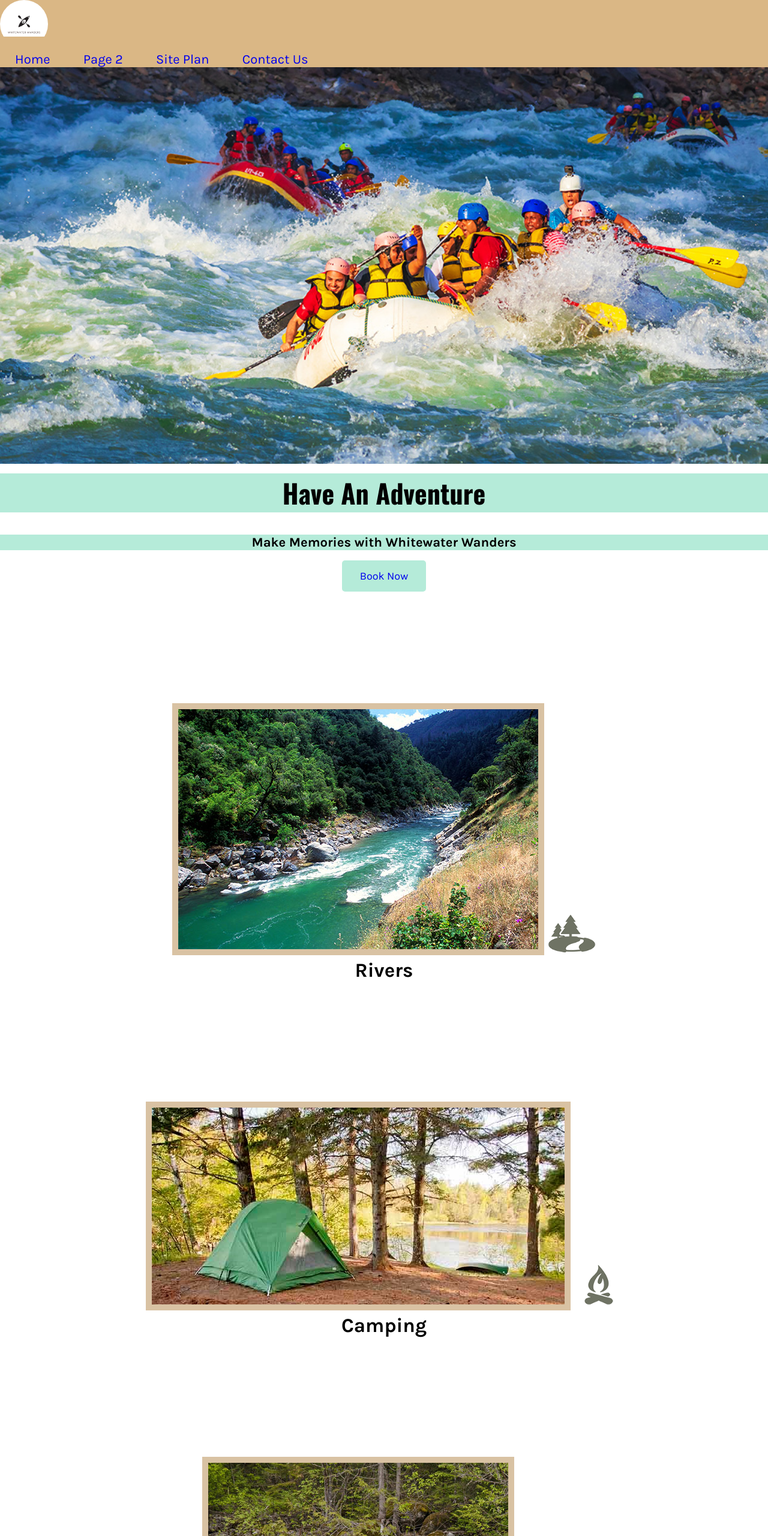
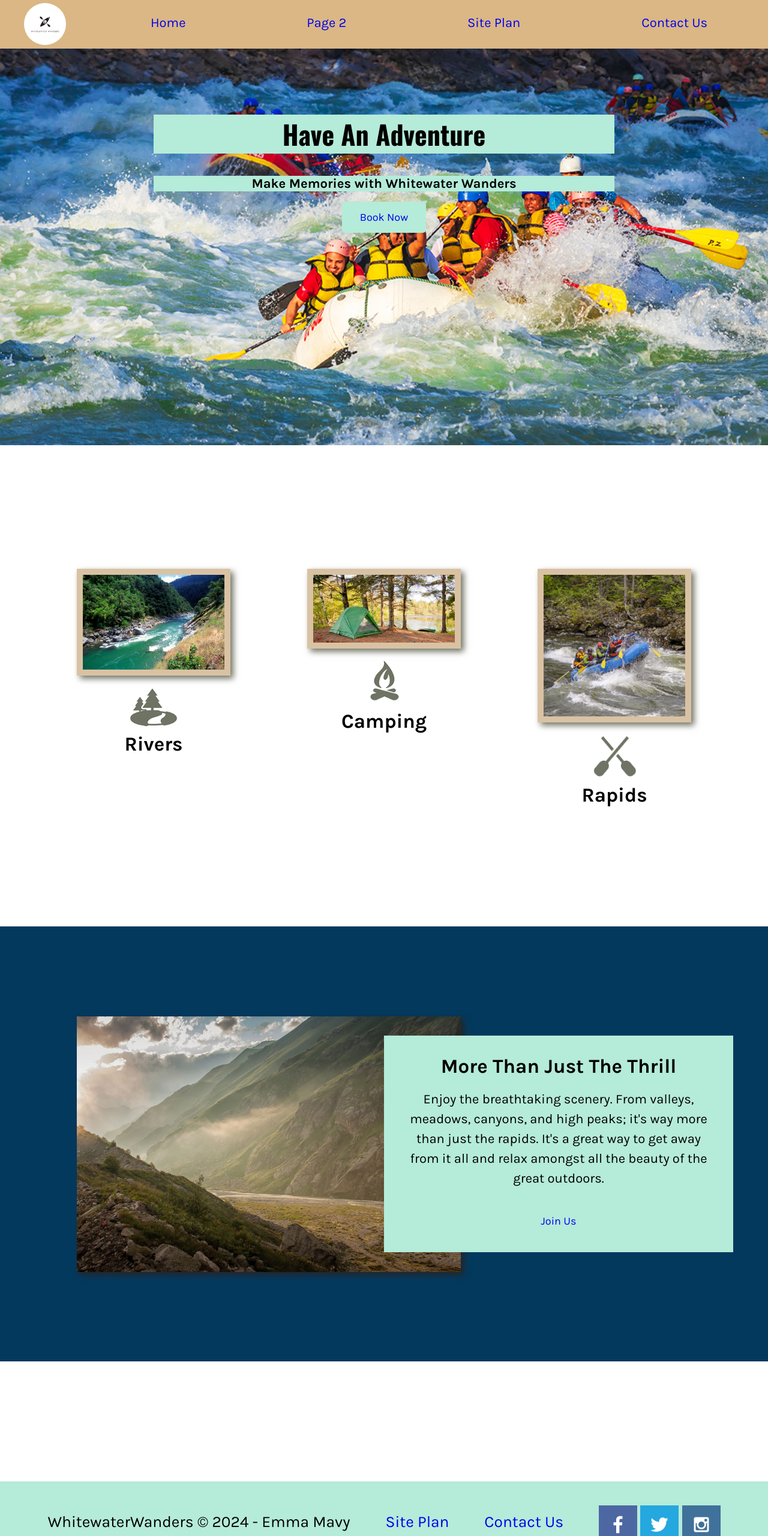
Before and after one commit to emmamavy3/WDD130, a plain HTML site: page wwr/index.html in a window 1280 px wide. Shown: the top 2560 px of the page at 60% size. Drawn offline with nearby package versions, Linux system fonts and the light colour scheme.

Commit message:
Touch ups

```diff
--- a/wwr/styles/site-plan-rafting.css
+++ b/wwr/styles/site-plan-rafting.css
@@ -1,32 +1,30 @@
-
 /* if you are using any Google fonts change the font names below to your fonts.
 Any spaces in your font name should be replaced with a +.
 Fonts are separated by a & */
-@import url('https://fonts.googleapis.com/css2?family=Karla:ital,wght@0,200..800;1,200..800&family=Oswald:wght@200..700&display=swap');
+@import url("https://fonts.googleapis.com/css2?family=Karla:ital,wght@0,200..800;1,200..800&family=Oswald:wght@200..700&display=swap");
 
 :root {
   /* change the values below to your colors from your palette */
-  --primary-color: #04395E   ;
-  --secondary-color: #B5EBD9 ;
-  --accent1-color: #DAB785;
-  --accent2-color: #D5896F;
+  --primary-color: #04395e;
+  --secondary-color: #b5ebd9;
+  --accent1-color: #dab785;
+  --accent2-color: #d5896f;
 
   /* change the values below to your chosen font(s) */
   --heading-font: Oswald;
   --paragraph-font: Karla;
 
   /* these colors below should be chosen from among your palette colors above */
-  --headline-color-on-white: black;  /* headlines on a white background */
-  --headline-color-on-color: #B5EBD9; /* headlines on a colored background */
+  --headline-color-on-white: black; /* headlines on a white background */
+  --headline-color-on-color: #b5ebd9; /* headlines on a colored background */
   --paragraph-color-on-white: black; /* paragraph text on a white background */
-  --paragraph-color-on-color: #B5EBD9; /* paragraph text on a colored background */
-  --paragraph-background-color: #04395E  ;
-  --nav-link-color: #04395E;
-  --nav-background-color: #DAB785;
-  --nav-hover-link-color: #B5EBD9;
-  --nav-hover-background-color: #04395E;
+  --paragraph-color-on-color: #b5ebd9; /* paragraph text on a colored background */
+  --paragraph-background-color: #04395e;
+  --nav-link-color: #04395e;
+  --nav-background-color: #dab785;
+  --nav-hover-link-color: #b5ebd9;
+  --nav-hover-background-color: #04395e;
 }
-
 
 /*  Look around below...but DON'T CHANGE ANYTHING! */
 
@@ -42,7 +40,12 @@ img {
   margin: 0 auto;
   max-width: 300px;
 }
-h1, h2, h3, h4, h5, h6 {
+h1,
+h2,
+h3,
+h4,
+h5,
+h6 {
   font-family: var(--heading-font);
   color: var(--headline-color-on-white);
 }
@@ -60,7 +63,8 @@ header {
   color: var(--headline-color-on-color);
   background-color: var(--paragraph-background-color);
 }
-header > h1, header > h2 {
+header > h1,
+header > h2 {
   color: var(--headline-color-on-color);
 }
 p {
@@ -77,7 +81,7 @@ p {
 .colors th {
   background-color: #999;
 }
-.colors td{
+.colors td {
   width: 25%;
   height: 3em;
 }
@@ -90,7 +94,7 @@ p {
 .accent1 {
   background-color: var(--accent1-color);
 }
-.accent2{
+.accent2 {
   background-color: var(--accent2-color);
 }
 p.colored {
@@ -103,17 +107,18 @@ nav {
   text-align: center;
   font-size: 1.2em;
 }
-nav  {
+nav {
   list-style-type: none;
   display: flex;
 }
 nav a {
-  padding:1em;
+  padding: 1em;
   min-width: 120px;
   text-decoration: none;
   padding: 10px;
 }
-nav a:link, nav a:visited {
+nav a:link,
+nav a:visited {
   color: var(--nav-link-color);
 }
 nav a:hover {
@@ -126,7 +131,8 @@ nav a:hover {
 
   grid-template-columns: repeat(6, 15%);
   grid-template-rows: 3em 1.5em 1.5em 3em;
-  grid-template-areas: ". . home home . ."
+  grid-template-areas:
+    ". . home home . ."
     ". . . top . ."
     ". left left right right ."
     "page2 page2 . . page3 page3";
--- a/wwr/styles/style.css
+++ b/wwr/styles/style.css
@@ -1,29 +1,88 @@
-@import url('https://fonts.googleapis.com/css2?family=Karla:ital,wght@0,200..800;1,200..800&family=Oswald:wght@200..700&display=swap');
+@import url("https://fonts.googleapis.com/css2?family=Karla:ital,wght@0,200..800;1,200..800&family=Oswald:wght@200..700&display=swap");
 
 #content {
   max-width: 1600px;
   margin: 0 auto;
 }
 
+.logo {
+  width: 70px;
+  border-radius: 50%;
+}
+#logo_link {
+  padding-top: 5px;
+  justify-self: center;
+  align-self: center;
+}
+.icon {
+  width: 80px;
+  padding-top: 10px;
+}
+
+nav  {
+  display: flex;
+  justify-content: space-around;
+}
+
 nav a {
   text-align: center;
-  background-color: #DAB785;
+  background-color: #dab785;
   text-decoration: none;
   padding: 25px;
 }
+
+nav a:hover {
+  background-color: #04395e;
+  text-decoration: underline;
+  color: #b5ebd9;
+}
+
+header {
+  background-color: #dab785;
+  display: grid;
+  grid-template-columns: 150px auto;
+}
+
+
 #hero-msg h1, #hero-msg h4 {
   text-align: center;
 }
 
-.button-box{
+h4 {
+  background-color: #b5ebd9;
+}
+
+#hero-box {
+  grid-column: 1/4;
+  grid-row: 1/3;
+}
+
+#hero {
+  display: grid;
+  grid-template-columns: 1fr 3fr 1fr;
+  z-index: -1;
+}
+
+#hero-img {
+  width: 100%;
+}
+
+#hero-msg {
+  grid-column: 2/3;
+  grid-row: 1/2;
+  margin-top: 100px;
+}
+
+.button-box {
   text-align: center;
 }
-main section {
-  text-align: center;
-}
+
 #background {
   height: 725px;
-  background-color: #04395E;
+  background-color: #04395e;
+  width: 100%;
+  grid-column: 1/11;
+  grid-row: 4/9;
 }
 
 body {
@@ -33,25 +92,17 @@ body {
   margin: 0;
   padding: 0;
 }
-header {
-  background-color:#DAB785;
-}
 
-nav a:hover {
-  background-color: #B5EBD9;
-  text-decoration: underline
-}
-.home-title{
-  background-color: #B5EBD9;
+.home-title {
+  background-color: #b5ebd9;
   font-family: oswald;
   font-size: 2em;
   margin-top: 10px;
 }
-h4 {
-  background-color: #B5EBD9;
-}
-.book, .join {
-  background-color: #B5EBD9;
+
+.book,
+.join {
+  background-color: #b5ebd9;
   text-decoration: none;
   font-size: 18px;
   padding: 15px 30px;
@@ -59,77 +110,160 @@ h4 {
   border-radius: 5px;
 }
 
-.rivers-card, .camping-card, .rapids-card{
+.book:hover,
+.join:hover {
+  background-color: #dab785;
+  text-decoration: underline;
+}
+
+.rivers-card,
+.camping-card,
+.rapids-card {
   margin: 200px 0;
 }
 
-.book:hover, .join:hover {
-  background-color: #DAB785;
-  text-decoration: underline
+.home-grid {
+  display: grid;
+  grid-template-columns: repeat(10, 10%);
 }
 
-.card-img{
+.card-img {
+  width: 100%;
   border: 10px solid #d9c2a3;
+  transition: transform .5s;
+  box-shadow: 5px 5px 10px #6f7364;
 }
+
+.card-img:hover {
+  opacity: .6;
+  transform: scale(1.1);
+}
+
+.rivers-card {
+  width: 100%;
+  grid-column: 2/4;
+  grid-row: 2/3;
+}
+
+.camping-card {
+  width: 100%;
+  grid-column: 5/7;
+  grid-row: 2/3;
+}
+
+.rapids-card {
+  width: 100%;
+  grid-column: 8/10;
+  grid-row: 2/3;
+}
+
+main section {
+  text-align: center;
+}
+
+.mountains {
+  width: 100%;
+  grid-column: 2/7;
+  grid-row: 5/8;
+  box-shadow: 5px 5px 10px rgba(37, 37, 37, 0.928);
+}
+
 
 main section img {
   box-sizing: border-box;
 }
 
 .msg h2 {
-  background-color: #B5EBD9;
-
+  background-color: #b5ebd9;
 }
 .msg p {
-  background-color: #B5EBD9;
+  background-color: #b5ebd9;
   padding-bottom: 15px;
 }
-footer{
-  background-color: #B5EBD9;
+footer {
+  background-color: #b5ebd9;
   padding: 25px 50px;
   margin-top: 200px;
+  display: flex;
+  justify-content: space-around;
+  align-items: center;
 }
-footer a{
-  background-color: #B5EBD9;
+footer a {
+  background-color: #b5ebd9;
   text-decoration: none;
 }
-footer a:hover{
-  background-color: #DAB785;
-  text-decoration: underline
+footer a:hover {
+  background-color: #dab785;
+  text-decoration: underline;
 }
 
-.logo {
-  width: 80px;
-  border-radius: 50%;
-}
-#logo_link {
-  padding-top: 5px;
-}
-.icon {
-  width: 80px;
-  padding-top: 10px;
-}
-
-#hero-img{
-  width: 100%;
-}
-
-footer p{
+footer p {
   font-size: 1.2em;
 }
 footer p a:hover {
   text-decoration: underline;
 }
 
-footer .social img{
+footer .social img {
   padding-top: 15px;
 }
 .msg {
-  background-color: #04395E;
+  background-color: #b5ebd9;
   line-height: 1.5em;
   padding: 35px;
+  width: 100%;
+  grid-column: 6/10;
+  grid-row: 6/7;
 }
 
-h2{
+h2 {
   margin: 0;
 }
+
+
+
+
+
+@media screen and (max-width: 900px) {
+  #hero, .home-grid {
+      display: block;
+      height: auto;
+  }
+  nav, footer {
+      flex-direction: column;
+  }
+  nav a {
+      display: block;
+      padding: 15px;
+  }
+  #hero {
+      margin-top: 0;
+  }
+  #hero-msg {
+      margin-top: 0;
+  }
+  #hero-msg h4 {
+      display: none;
+  }
+  #hero-msg h1 {
+      color: black;
+  }
+  .home-title {
+      font-size: 25px;
+  }
+  .rivers-card, .camping-card, .rapids-card {
+      margin: 50px auto;
+      width: 60%;
+  }
+  #background {
+      display: none;
+  }
+  .mountains, .msg {
+      width: 80%;
+      display: block;
+      margin: 0 auto;
+  }
+  footer {
+      margin-top: 25px;
+  }
+}
```
Also changed, not shown: positionstyles.css (+12 -16 lines), wwr/index.html (+3 -3 lines).
